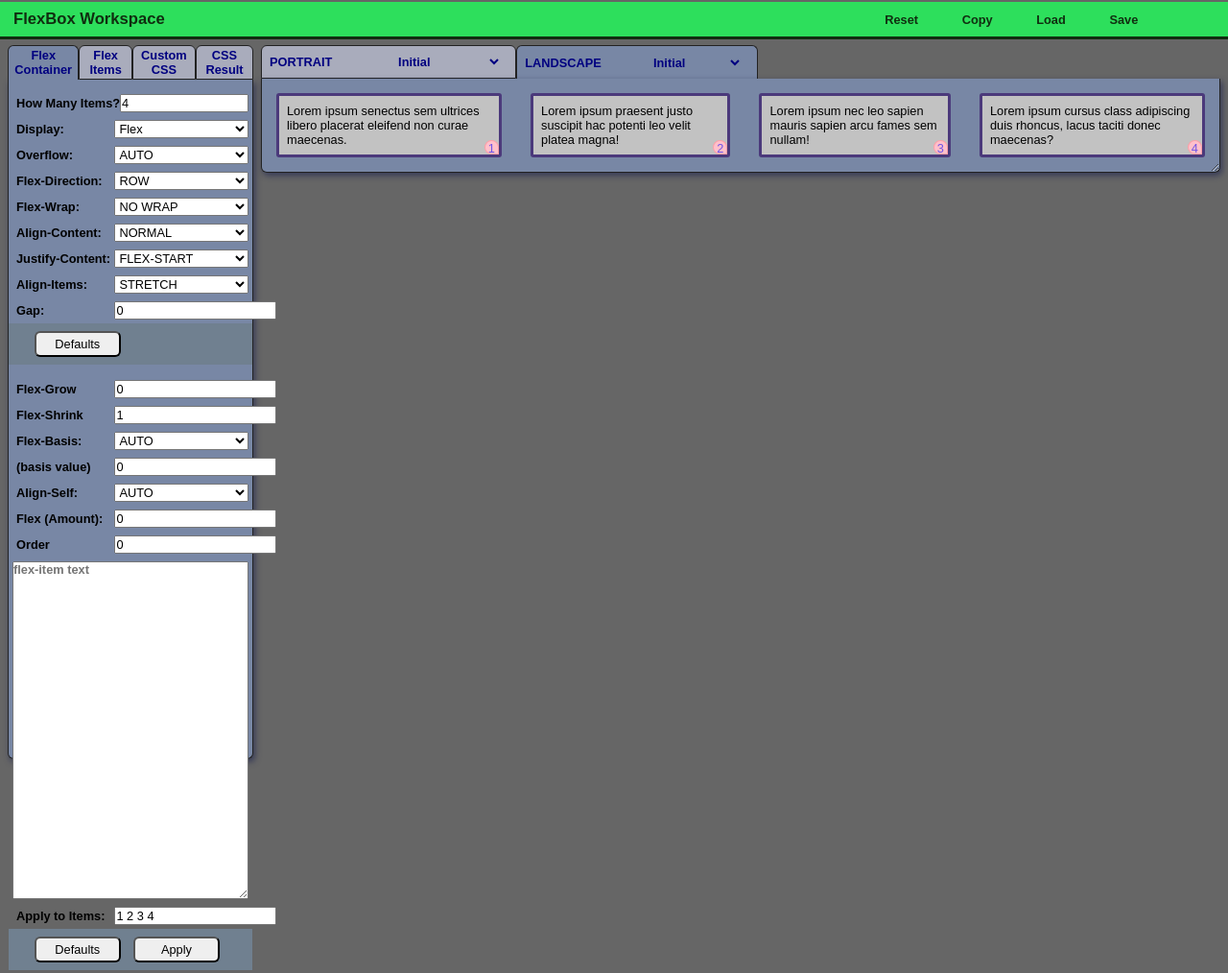
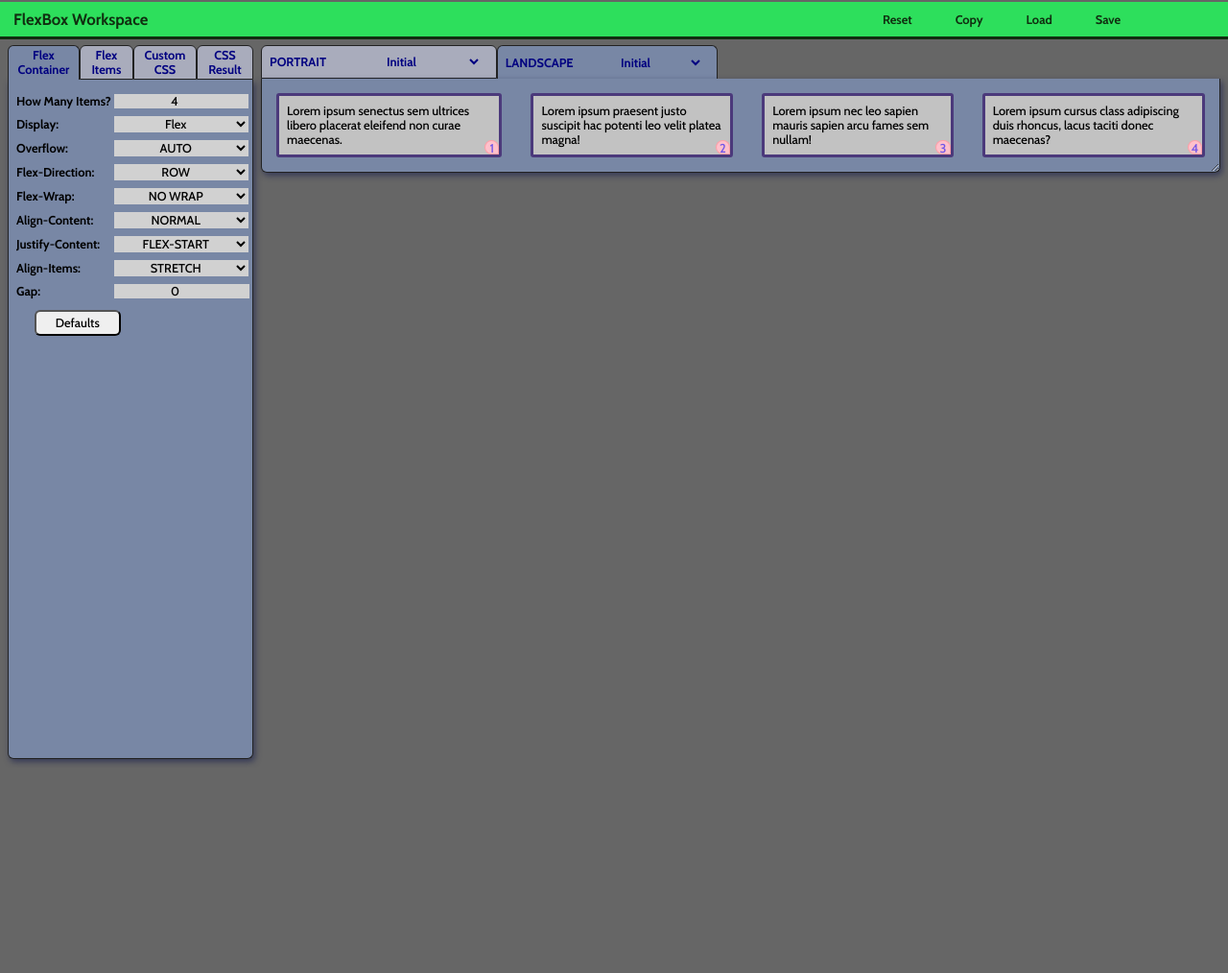
Before and after one commit to mmlevinson/flexbox-playground, a plain HTML site: page index.html in a window 1280 px wide. Shown: the top 1014 px of the page at 96% size. After the commit the page ends 800 px from the top, so only its background shows below. Drawn offline with nearby package versions, Linux system fonts and the light colour scheme.

Commit message:
[Maintenance]  General improvments, added Cabin font and set all text displaying controls to inhert this font.  Gentle color background for input and text fields.  Restored display:none to all settings panels so they are not visible on launch, but only on tabl panel switching

```diff
--- a/styles/main.css
+++ b/styles/main.css
@@ -1,4 +1,5 @@
 @import url('https://fonts.googleapis.com/css2?family=Work+Sans:wght@100..900&display=swap');
+@import url('https://fonts.googleapis.com/css2?family=Cabin:wght@500;700&display=swap');
 
 *,
 *::after,
@@ -25,7 +26,8 @@ select {
 
 :root {
   --flex-item-color: hsla(15, 20%, 100%, 0.2);
-  --flex-item-border-color: hsla(256, 64%, 25%, 0.8);
+  --general-text-background-color:hsl(0, 0%, 82%);
+  --flex-item-border-color: hsla(256, 64%, 25%, 0.24);
   --panel-border-color: #222;
   --header-color: #2ddf5c;
   --dark-green: hsl(120, 49%, 12%);
@@ -42,8 +44,14 @@ select {
 }
 
 html {
-  font-family: sans-serif;
+  font-family: 'Cabin', sans-serif;
   font-size: 0.8rem;
+}
+
+#panel-flex-items,
+#panel-custom-CSS,
+#panel-css-output{
+  display:none;
 }
 
 
@@ -157,6 +165,18 @@ ul {
   padding: 0px;
 }
 
+div,
+span,
+p,
+h2,
+h3,
+input,
+select,
+textarea,
+pre {
+  font-family:inherit;
+}
+
 .app-title {
   font-size: 1.3rem;
   vertical-align: middle;
@@ -225,8 +245,7 @@ ul {
 }
 
 .button-set {
-  position: relative;
-  background: slategray;
+  background: none;
   padding: 8px;
   padding-left: 22px;
   display: inline-block;
@@ -235,9 +254,16 @@ ul {
 
 li.input-field {
   padding: 4px;
-  /* width: 100%; */
   display: flex;
   align-items: baseline;
+}
+
+.input-field select,
+.input-field input{
+  background-color: var(--general-text-background-color);
+  border:none;
+  outline:none;
+  text-align:center;
 }
 
 .input-field:first-of-type {
@@ -246,17 +272,17 @@ li.input-field {
 
 .input-field .setting-item {
   flex-grow: 1;
-  /* min-width:6rem; */
 }
 
 li.input-field > label {
   /* border:1px solid red; */
+
   font-weight: bold;
   min-width: 8rem;
   margin-left: 4px;
 }
 
-span.section-title {
+/* span.section-title {
   padding: 6px 0px;
   display: block;
   width: 100%;
@@ -265,28 +291,22 @@ span.section-title {
   margin-bottom: 0.3rem;
   background-color: black;
   color: white;
-}
+} */
 
-
-
-
-/*I ended up wrapping the <textare> in a div.flex-items-settings-block in order to style each repeating block of controls used to manipulate individual flex-items in the parent layout.  The wrapping <div> needed to be reduced by 1.4rem to make up for the left margin set on the <ol> which effectively shifted the entire <ol> to the right, truncating the width of the <li> in the <ol> and their respetive contents. */
 #flex-item-text {
   font-weight: bold;
   width: 100%;
-  height: 44vh;
-  overflow: scroll;
-  /* text-align: center; */
+  height: calc(var(--panel-height) - 255px);
+  background-color: var(--general-text-background-color);
 }
-
 #custom-css-text,
 #css-output {
+  background-color: var(--general-text-background-color);
   font-family: 'Arial', sans-serif;
   /* font-weight:bold; */
   font-size: 1rem;
   width: calc(100% - 8px);
   margin: 4px;
-  height:var(--panel-height);
   resize: none;
   overflow: auto;
   padding: 4px 4px;
@@ -300,5 +320,9 @@ span.section-title {
 }
 
 #custom-css-text{
-  max-height:calc(var(--panel-height) - 50px);
+  height:calc(var(--panel-height) - 50px);
 }
+
+#css-output{
+  height:calc(var(--panel-height) - 15px);
+}
```
